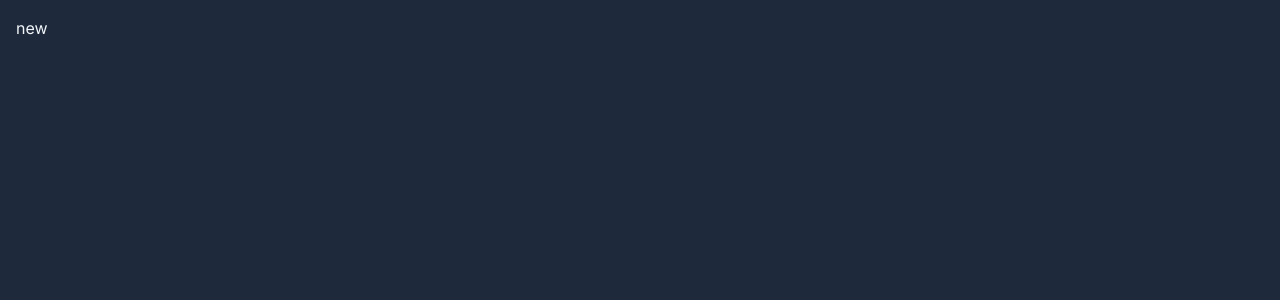
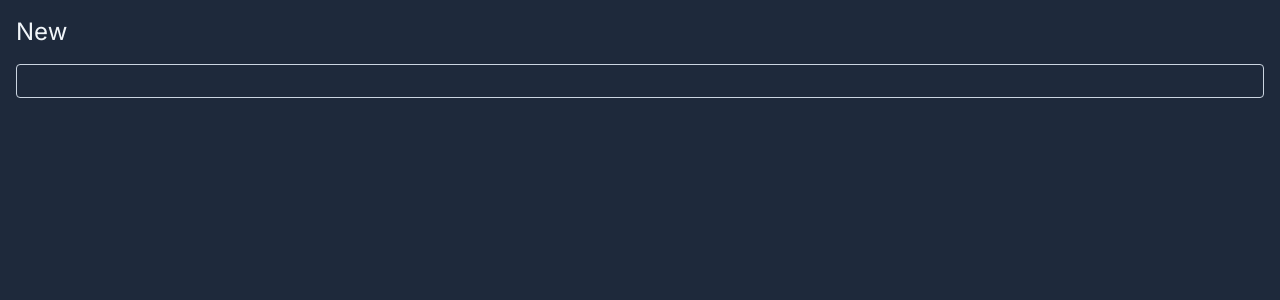
Before and after one commit to anuescapist/CheckItOff-nextjs, a Next.js app: page /new in a window 1280 px wide. Shown: the top 300 px of the page. Built offline with nearby package versions, Linux system fonts and the light colour scheme.

Commit message:
adding form

```diff
--- a/src/app/layout.tsx
+++ b/src/app/layout.tsx
@@ -4,7 +4,7 @@ import { Inter } from "next/font/google"
 const inter = Inter({ subsets: ["latin"] })
 
 export const metadata = {
-  title: "Todo App",
+  title: "CheckItOff",
 }
 
 export default function RootLayout({
--- a/src/app/new/page.tsx
+++ b/src/app/new/page.tsx
@@ -1,3 +1,16 @@
 export default function page() {
-    return <h1>new</h1>
+    return (
+    <>
+    <header className="flex justify-between items-center mb-4">
+        <h1 className="text-2xl">New</h1>
+      </header>
+      <form className="flex gap-2 flex-col">
+        <input
+          type="text"
+          name="title"
+          className="border border-slate-300 bg-transparent rounded px-2 py-1 outline-none focus-within:border-slate-100"
+        />
+        </form>
+    </>
+    )
 }
--- a/src/app/page.tsx
+++ b/src/app/page.tsx
@@ -2,7 +2,12 @@ import Image from 'next/image'
 import Link from 'next/link'
 import { prisma } from './db'
 
-export default function Home() {
+function getTodos() {
+  return prisma.todo.findMany()
+}
+
+export default async function Home() {
+ const todos = await getTodos()
   return (
     <>
     <header className="flex justify-between items-center mb-4">
@@ -14,9 +19,11 @@ export default function Home() {
       </Link>
     </header>
 
-    <ul className='pl-4'>
-
-    </ul>
+    <ul className="pl-4">
+        {todos.map(todo => (
+          <TodoItem key={todo.id} {...todo} toggleTodo={toggleTodo} />
+        ))}
+      </ul>
 
     </>
   )
--- /dev/null
+++ b/src/components/TodoItems.tsx
@@ -0,0 +1,28 @@
+"use client"
+
+type TodoItemProps = {
+  id: string
+  title: string
+  complete: boolean
+  toggleTodo: (id: string, complete: boolean) => void
+}
+
+export function TodoItem({ id, title, complete, toggleTodo }: TodoItemProps) {
+  return (
+    <li className="flex gap-1 items-center">
+      <input
+        id={id}
+        type="checkbox"
+        className="cursor-pointer peer"
+        defaultChecked={complete}
+        onChange={e => toggleTodo(id, e.target.checked)}
+      />
+      <label
+        htmlFor={id}
+        className="cursor-pointer peer-checked:line-through peer-checked:text-slate-500"
+      >
+        {title}
+      </label>
+    </li>
+  )
+}
```
